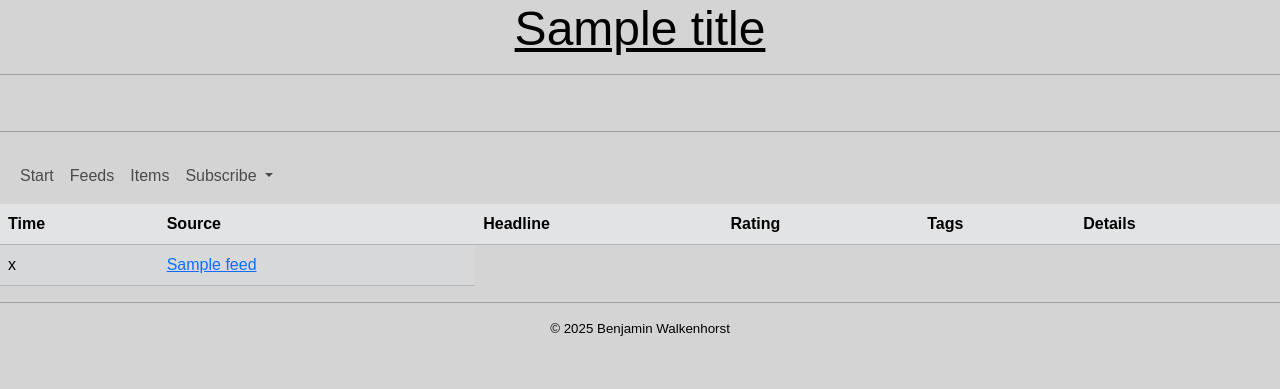
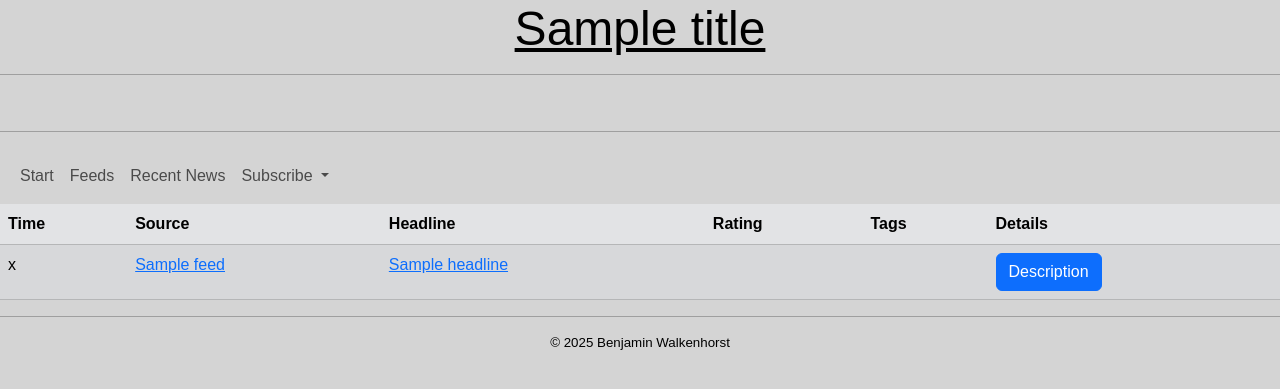
Before and after one commit to blicero/headlines, a Python web app: template web/templates/news.jinja in a window 1280 px wide. Shown: the top 389 px of the page. Run offline with Jinja, Linux system fonts and the light colour scheme; the template is opened without the code that fills it: most values are stand-ins (such as "Sample title", 1, 10 or a date in 2020).

Commit message:
web - add routes for recent news

```diff
--- a/web.py
+++ b/web.py
@@ -1,6 +1,6 @@
 #!/usr/bin/env python3
 # -*- coding: utf-8 -*-
-# Time-stamp: <2025-10-13 23:16:04 krylon>
+# Time-stamp: <2025-10-14 15:17:29 krylon>
 #
 # /data/code/python/headlines/web.py
 # created on 11. 10. 2025
@@ -105,7 +105,8 @@ class WebUI:
 
         bottle.debug(common.Debug)
         route("/main", callback=self._handle_main)
-        # route("/news"
+        route("/news", callback=self._handle_news)
+        route("/news/<cnt:int>/<offset:int>", callback=self._handle_news)
 
         route("/ajax/beacon", callback=self._handle_beacon)
 
--- a/web/templates/menu.jinja
+++ b/web/templates/menu.jinja
@@ -1,5 +1,5 @@
 {# -*- mode: jinja2; coding: utf-8; -*-
-Time-stamp: <2025-10-13 20:00:19 krylon>
+Time-stamp: <2025-10-14 15:17:53 krylon>
 /data/code/python/medusa/web/templates/menu.jinja
 created on 06. 05. 2025
 (c) 2025 Benjamin Walkenhorst
@@ -18,7 +18,7 @@ created on 06. 05. 2025
         </li>
 
         <li class="nav-item">
-          <a class="nav-link" href="/items">Items</a>
+          <a class="nav-link" href="/news">Recent News</a>
         </li>
 
         <li class="nav-item dropdown">
--- a/web/templates/news.jinja
+++ b/web/templates/news.jinja
@@ -1,5 +1,5 @@
 {# -*- mode: jinja2; coding: utf-8; -*-
-Time-stamp: <2025-10-13 23:16:59 krylon>
+Time-stamp: <2025-10-14 15:24:31 krylon>
 /data/code/python/headlines/web/templates/news.jinja
 created on 13. 10. 2025
 (c) 2025 Benjamin Walkenhorst
@@ -41,7 +41,21 @@ created on 13. 10. 2025
               {{ feeds[item.feed_id].name }}
             </a>
           </td>
-
+          <td><a href="{{ item.url }}">{{ item.headline }}</a></td>
+          <td></td>
+          <td></td>
+          <td>
+            <button class="btn btn-primary"
+                    data-bs-toggle="collapse"
+                    href="#collapse_item_{{ item.item_id }}"
+                    aria-expanded="false"
+                    aria-controls="#collapse_item_{{ item.item_id }}">
+                    Description
+            </button>
+            <div class="collapse" id="collapse_item_{{ item.item_id }}">
+              {{ item.body }}
+            </div>
+          </td>
         </tr>
       {% endfor %}
     </tbody>
```
